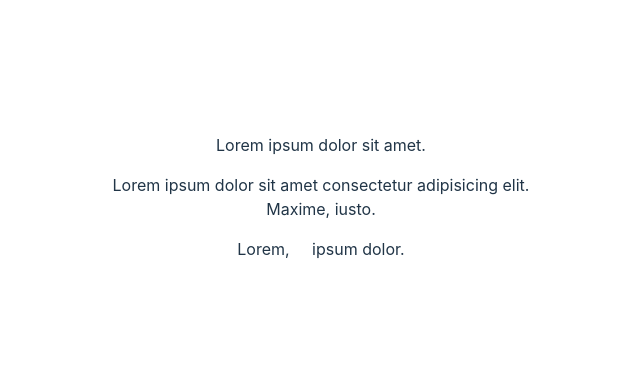
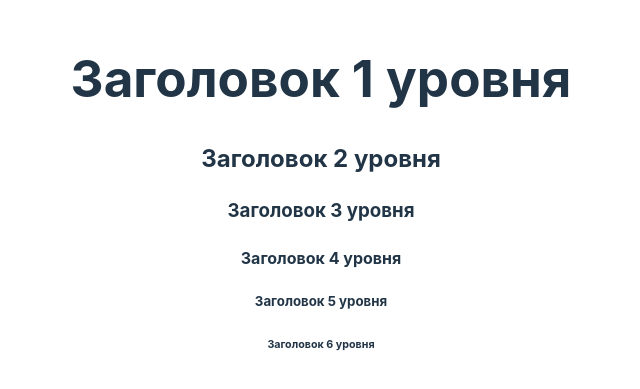
Before and after one commit to miles101armales/htmlcsslearn, a React (Vite) app: page / in a window 1280 px wide. Shown: the part 203-592 px from the top of the page, without its empty margins (319-959 px from the left). Built offline with nearby package versions, Linux system fonts and the light colour scheme.

Commit message:
Знакомство с HTML. Заголовки

```diff
--- a/src/App.tsx
+++ b/src/App.tsx
@@ -1,19 +1,15 @@
-import { useState } from 'react'
-import reactLogo from './assets/react.svg'
-import viteLogo from '/vite.svg'
 import './App.css'
 
 function App() {
-  const [count, setCount] = useState(0)
 
   return (
     <>
-      {/* Обычный параграф */}
-      <p>Lorem ipsum dolor sit amet.</p>
-      {/* Обычный параграф с явным переносом */}
-      <p>Lorem ipsum dolor sit amet consectetur adipisicing elit. <br />Maxime, iusto.</p>
-      {/* Обычный параграф со специальным симоволом неразрывного пробела */}
-      <p>Lorem,&nbsp;&nbsp;&nbsp;&nbsp; ipsum&nbsp;dolor.</p>
+      <h1>Заголовок 1 уровня</h1>
+      <h2>Заголовок 2 уровня</h2>
+      <h3>Заголовок 3 уровня</h3>
+      <h4>Заголовок 4 уровня</h4>
+      <h5>Заголовок 5 уровня</h5>
+      <h6>Заголовок 6 уровня</h6>
     </>
   )
 }
```
